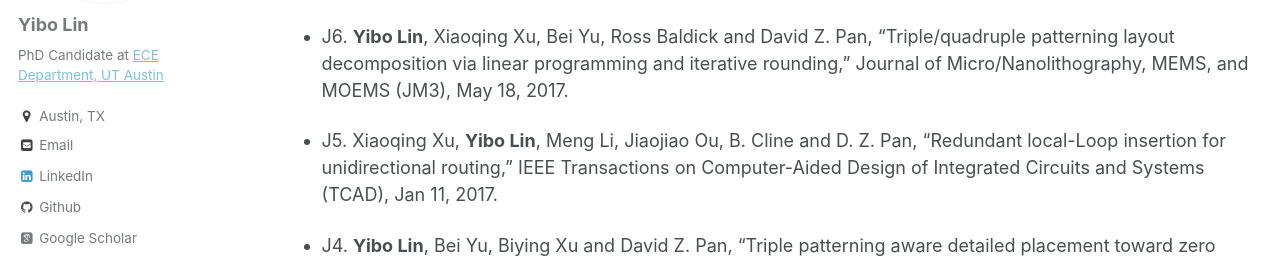
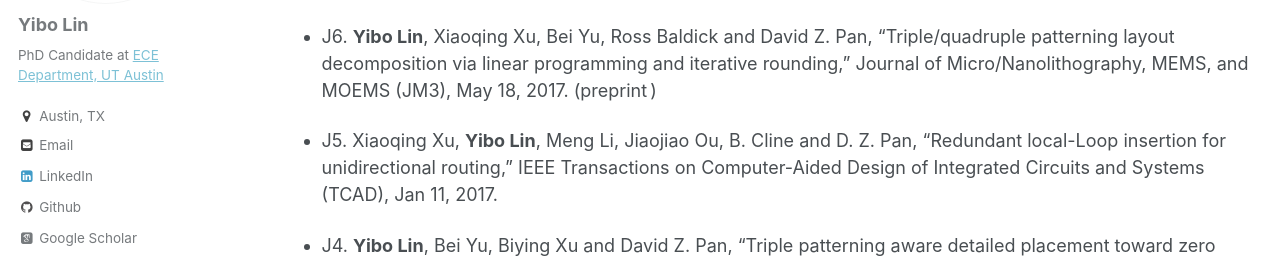
Before and after one commit to limbo018/limbo018.github.io, a Jekyll site: the page built from _pages/cv.md, in a window 1280 px wide and 900 px high, scrolled down 2207 px. Shown: the part 207-468 px from the top of the window. Built offline with Jekyll 4.4.1, drawn with Linux system fonts in a browser that asks for light colours; some web fonts are replaced.

Commit message:
add preprint for JM3 paper

```diff
--- a/_includes/publications_cv.md
+++ b/_includes/publications_cv.md
@@ -12,7 +12,7 @@
 
 * J7. **Yibo Lin**, Bei Yu, Yi Zou, Zhuo Li, Charles J Alpert and David Z. Pan, "[Stitch aware detailed placement for multiple e-beam lithography](http://dx.doi.org/10.1016/j.vlsi.2017.02.004)," Integration, the VLSI Journal, Jun, 2017. ([preprint](/publications/papers/J5_paper.pdf){: .share-button-noborder})
 
-* J6. **Yibo Lin**, Xiaoqing Xu, Bei Yu, Ross Baldick and David Z. Pan, "[Triple/quadruple patterning layout decomposition via linear programming and iterative rounding](http://dx.doi.org/10.1117/1.JMM.16.2.023507)," Journal of Micro/Nanolithography, MEMS, and MOEMS (JM3), May 18, 2017.
+* J6. **Yibo Lin**, Xiaoqing Xu, Bei Yu, Ross Baldick and David Z. Pan, "[Triple/quadruple patterning layout decomposition via linear programming and iterative rounding](http://dx.doi.org/10.1117/1.JMM.16.2.023507)," Journal of Micro/Nanolithography, MEMS, and MOEMS (JM3), May 18, 2017. ([preprint](/publications/papers/J6_paper.pdf){: .share-button-noborder})
 
 * J5. Xiaoqing Xu, **Yibo Lin**, Meng Li, Jiaojiao Ou,  B. Cline  and  D. Z. Pan, "[Redundant local-Loop insertion for unidirectional routing](http://dx.doi.org/10.1109/TCAD.2017.2651811)," IEEE Transactions on Computer-Aided Design of Integrated Circuits and Systems (TCAD), Jan 11, 2017.
 
--- a/ref/publications.bib
+++ b/ref/publications.bib
@@ -291,7 +291,7 @@ annotatecv={},
   day={18},
   organization={International Society for Optics and Photonics},
   publishlink = {http://dx.doi.org/10.1117/1.JMM.16.2.023507},
-  annotateweb={},
+  annotateweb={([limbo018.github.io/papers/J6_paper.pdf preprint])},
   annotatecv={},
 }
 @article{DFM_TCAD2017_Xu,
```
Also changed, not shown: _pages/publications.md (+1 -0 lines), 2 other files.
